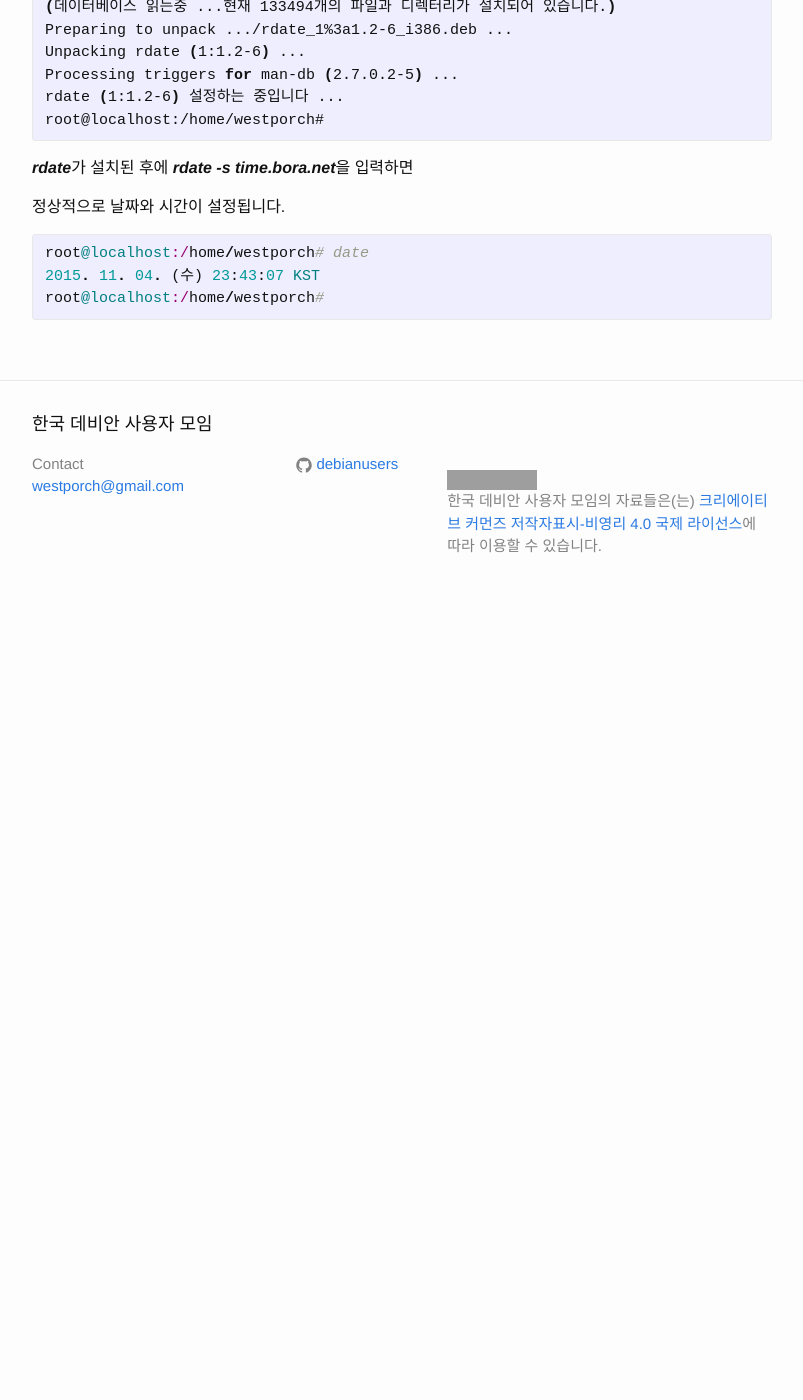
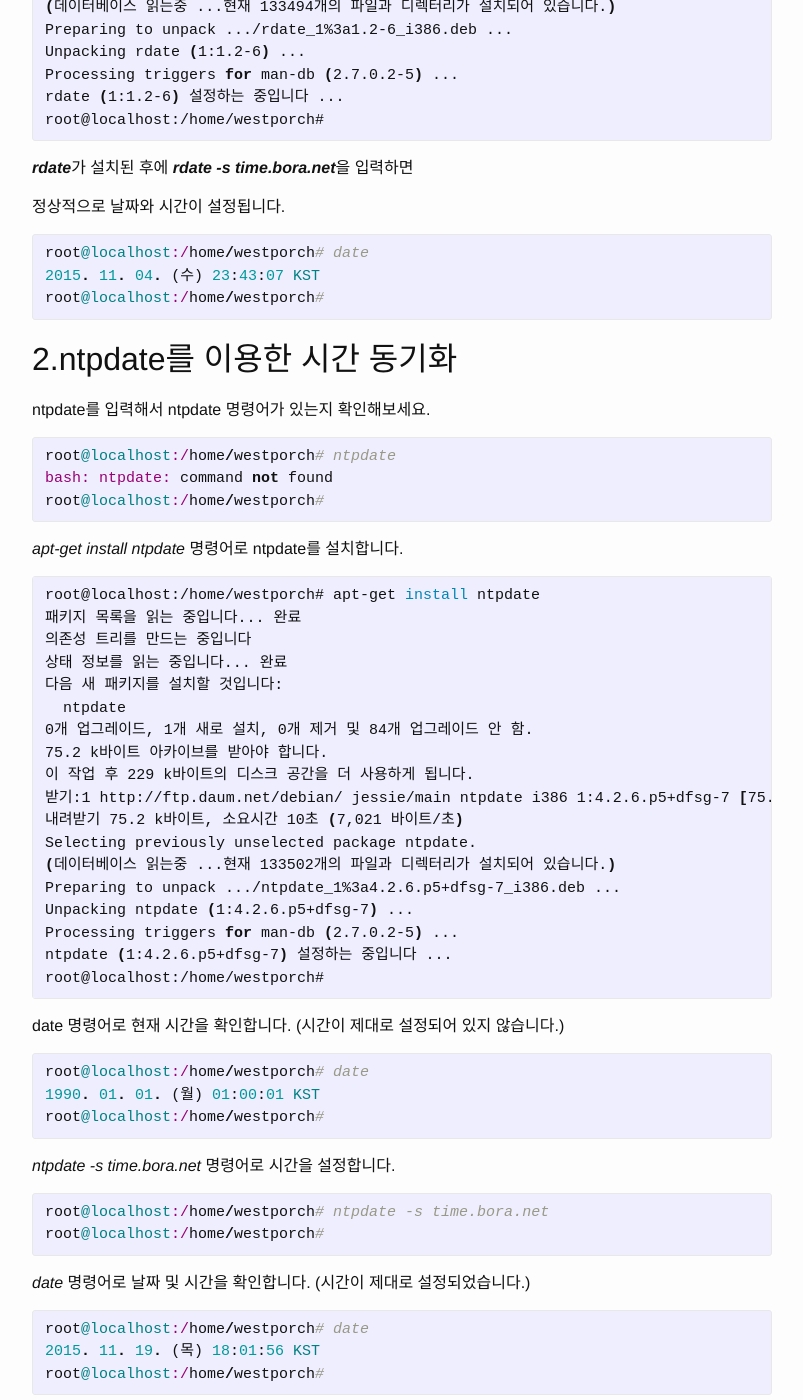
Before and after one commit to debianusers/debianusers.github.io, a Jekyll site: the page built from _posts/2015-11-04-Time-sync.markdown, in a window 1280 px wide and 1400 px high, scrolled down 1280 px. Shown: the whole window, without its empty margins (238-1041 px from the left). Built offline with Jekyll 4.4.1, drawn with Linux system fonts in a browser that asks for light colours; comment, search, counter and statistics services are not loaded; before the commit the page ends 1898 px from its top, so only the background shows below that; some of the changed text lies outside the part shown; grey boxes are pictures that could not be loaded.

Commit message:
ntpdate로 시간 동기화 설명을 추가함

```diff
--- a/_posts/2015-11-04-Time-sync.markdown
+++ b/_posts/2015-11-04-Time-sync.markdown
@@ -4,7 +4,7 @@ title: "시간 동기화 (Time synchronization)"
 author: <a href="mailto:westporch@gmail.com">Westporch</a>
 ---
 
-rdate를 이용한 시간 동기화
+1.rdate를 이용한 시간 동기화
 --------------------------
 
 시스템의 날짜와 시간이 현재 시간과 동일하지 않습니다.
@@ -57,3 +57,57 @@ root@localhost:/home/westporch# date
 2015. 11. 04. (수) 23:43:07 KST
 root@localhost:/home/westporch#
 {% endhighlight %}
+
+
+2.ntpdate를 이용한 시간 동기화
+------------------------------
+
+ntpdate를 입력해서 ntpdate 명령어가 있는지 확인해보세요.
+{% highlight ruby %}
+root@localhost:/home/westporch# ntpdate
+bash: ntpdate: command not found
+root@localhost:/home/westporch#
+{% endhighlight %}
+
+
+_apt-get install ntpdate_ 명령어로 ntpdate를 설치합니다.
+{% highlight bash %}
+root@localhost:/home/westporch# apt-get install ntpdate
+패키지 목록을 읽는 중입니다... 완료
+의존성 트리를 만드는 중입니다
+상태 정보를 읽는 중입니다... 완료
+다음 새 패키지를 설치할 것입니다:
+  ntpdate
+0개 업그레이드, 1개 새로 설치, 0개 제거 및 84개 업그레이드 안 함.
+75.2 k바이트 아카이브를 받아야 합니다.
+이 작업 후 229 k바이트의 디스크 공간을 더 사용하게 됩니다.
+받기:1 http://ftp.daum.net/debian/ jessie/main ntpdate i386 1:4.2.6.p5+dfsg-7 [75.2 kB]
+내려받기 75.2 k바이트, 소요시간 10초 (7,021 바이트/초)
+Selecting previously unselected package ntpdate.
+(데이터베이스 읽는중 ...현재 133502개의 파일과 디렉터리가 설치되어 있습니다.)
+Preparing to unpack .../ntpdate_1%3a4.2.6.p5+dfsg-7_i386.deb ...
+Unpacking ntpdate (1:4.2.6.p5+dfsg-7) ...
+Processing triggers for man-db (2.7.0.2-5) ...
+ntpdate (1:4.2.6.p5+dfsg-7) 설정하는 중입니다 ...
+root@localhost:/home/westporch#
+{% endhighlight %}
+
+date 명령어로 현재 시간을 확인합니다. (시간이 제대로 설정되어 있지 않습니다.)
+{% highlight ruby %}
+root@localhost:/home/westporch# date
+1990. 01. 01. (월) 01:00:01 KST
+root@localhost:/home/westporch#
+{% endhighlight %}
+
+_ntpdate -s time.bora.net_ 명령어로 시간을 설정합니다.
+{% highlight ruby %}
+root@localhost:/home/westporch# ntpdate -s time.bora.net
+root@localhost:/home/westporch#
+{% endhighlight %}
+
+_date_ 명령어로 날짜 및 시간을 확인합니다. (시간이 제대로 설정되었습니다.)
+{% highlight ruby %}
+root@localhost:/home/westporch# date
+2015. 11. 19. (목) 18:01:56 KST
+root@localhost:/home/westporch#
+{% endhighlight %}
```
